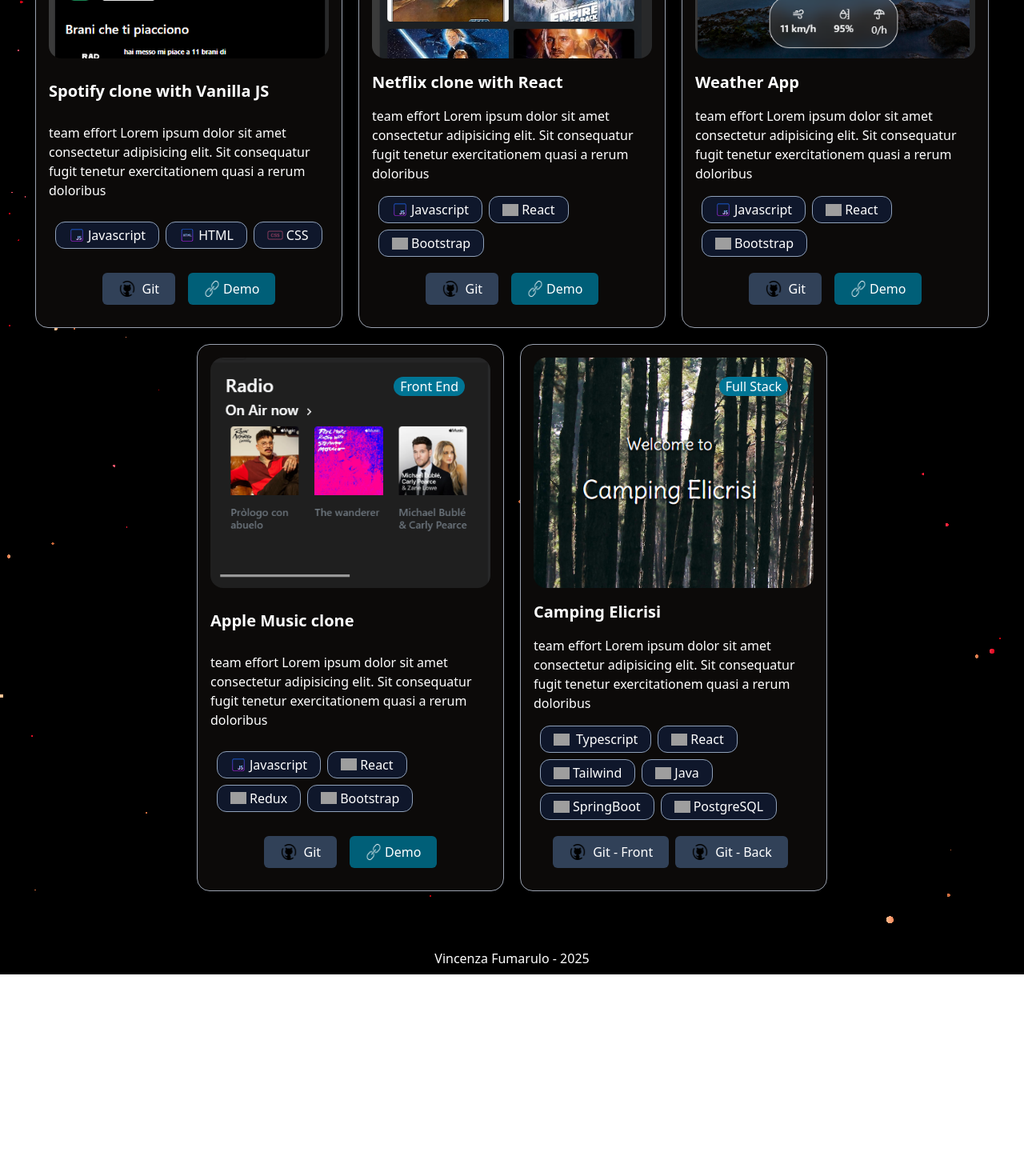
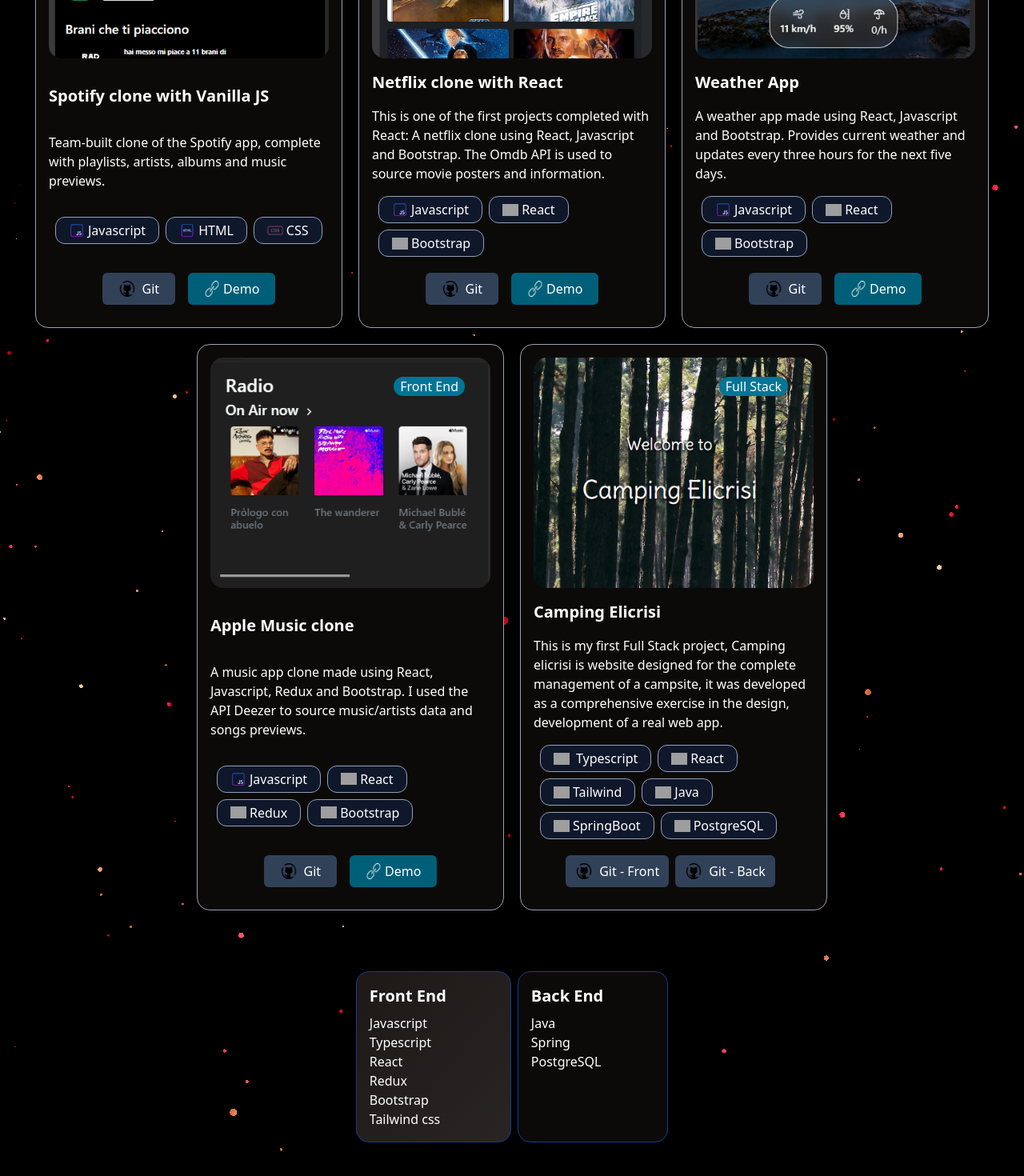
Before and after one commit to Moonril/vincenza-portfolio, a React (Vite) app: page / in a window 1280 px wide. Shown: the part 1200-2670 px from the top of the page at 80% size. Before the commit the page ends 2418 px from the top, so only its background shows below. Built offline with nearby package versions, Linux system fonts and the light colour scheme; grey boxes are pictures that could not be loaded.

Commit message:
new section - skills

```diff
--- a/src/components/AboutSection.jsx
+++ b/src/components/AboutSection.jsx
@@ -6,7 +6,7 @@
         {/* <section className="bg-[url('https://images.pexels.com/photos/33109/fall-autumn-red-season.jpg')] min-h-screen flex flex-col justify-center p-20"> */}
             <div className="lg:w-3xl p-3 text-white font-bold">
                 <h1 className="text-5xl pb-3">Hi! I'm <span className="text-transparent bg-clip-text font-extrabold bg-gradient-to-r from-[#C8005B] to-red-500">Vincenza</span>,</h1>
-                <p className="text-justify">About a year and half ago I started helping some friends modify some .lua files. While they found the code challenging, I quickly realized it came naturally to me. After a while I began experimenting some HTML, CSS and Javascript for fun, and I realised that this could be more than a little hobby. After a period of solo studying I decided to attend a bootcamp to better understand where this path could take me, this is the reason why I chose a Full-Stack course, I wanted to know more about the whole ordeal. Ultimately I did not betray my creative nature and stayed true to my affection for Front End development.</p>
+                <p className="text-justify font-medium">About a year and half ago I started helping some friends modify some .lua files. While they found the code challenging, I quickly realized it came naturally to me. After a while I began experimenting some HTML, CSS and Javascript for fun, and I realised that this could be more than a little hobby. After a period of solo studying I decided to attend a bootcamp to better understand where this path could take me, this is the reason why I chose a Full-Stack course, I wanted to know more about the whole ordeal. Ultimately I did not betray my creative nature and stayed true to my affection for Front End development.</p>
             </div>
             <Link to="projects" smooth={true} className="cursor-pointer hover:translate-y-2 transition duration-500 ease-in-out">
                 <img src="https://img.icons8.com/?size=100&id=37218&format=png&color=ffffff" alt="arrow-down-icon" width={50} />
--- a/src/components/Footer.jsx
+++ b/src/components/Footer.jsx
@@ -1,6 +1,6 @@
 const Footer = function () {
     return (
-        <section className="bg-black text-white text-center py-2">Vincenza Fumarulo - {new Date().getFullYear()}</section>
+        <section className="bg-black text-white text-center py-2">Vincenza Fumarulo &middot; {new Date().getFullYear()} &middot; <a href="https://github.com/moonril/">Git</a> &middot; <a href="https://www.linkedin.com/in/vincenza-fumarulo/">Linkedin</a> </section>
     )
 }
 
--- a/src/components/MainPage.jsx
+++ b/src/components/MainPage.jsx
@@ -2,6 +2,7 @@
 import ProjectSection from './ProjectSection'
 import AboutSection from './AboutSection'
 import Particles from './Particles';
+import SkillSection from './SkillSection';
 
 const MainPage = function () {
     return (
@@ -9,8 +10,8 @@
             <div className="absolute inset-0 -z-10 w-full h-full">
                 <Particles
                     particleColors={['#f2233a', '#f99768']}
-                    particleCount={1000}
-                    particleSpread={10}
+                    particleCount={1300}
+                    particleSpread={5}
                     speed={0.03}
                     particleBaseSize={90}
                     moveParticlesOnHover={false}
@@ -20,7 +21,7 @@
             </div>
             <Element name='about'><AboutSection /></Element>
             <Element name='projects'><ProjectSection /></Element>
-            <Element name='tech'>tech</Element>
+            <Element name='tech'><SkillSection /></Element>
 
         </section>
     )
--- a/src/components/ProjectSection.jsx
+++ b/src/components/ProjectSection.jsx
@@ -6,7 +6,7 @@
             <h3 className=" text-4xl pb-2 font-bold">My Projects</h3>
             <p className="py-3 text-lg">A collection of projects that showcase my skills in web development in chronological order. Some were completed during the Epicode Full-Stack course,others are personal projects.</p>
             {/* cards container */}
-            <div className="flex flex-row justify-center p-5 gap-5 flex-wrap">
+            <div className="flex flex-row justify-center p-2 md:p-5 gap-5 flex-wrap">
                 {/* cards */}
                 {/* Spotify vanilla */}
                 <div className="bg-stone-950 p-4 rounded-2xl border border-gray-400 w-sm hover:border-red-800 hover:scale-103 transition delay-50 duration-500 ease-in-out flex flex-col justify-between">
@@ -15,7 +15,8 @@
                         <div className="absolute right-8 top-6 bg-cyan-700 px-2 rounded-2xl">Front End</div>
                     </div>
                     <h5 className="pt-4 pb-2 text-xl font-bold text-left">Spotify clone with Vanilla JS</h5>
-                    <p className="py-2 text-left">team effort Lorem ipsum dolor sit amet consectetur adipisicing elit. Sit consequatur fugit tenetur exercitationem quasi a rerum doloribus
+                    <p className="py-2 text-left">
+                        Team-built clone of the Spotify app, complete with playlists, artists, albums and music previews.
                     </p>
 
                     <div className="p-2 flex flex-row justify-start flex-wrap gap-2">
@@ -38,7 +39,7 @@
                         <div className="absolute right-8 top-6 bg-cyan-700 px-2 rounded-2xl">Front End</div>
                     </div>
                     <h5 className="pt-4 pb-2 text-xl font-bold text-left">Netflix clone with React</h5>
-                    <p className="py-2 text-left">team effort Lorem ipsum dolor sit amet consectetur adipisicing elit. Sit consequatur fugit tenetur exercitationem quasi a rerum doloribus
+                    <p className="py-2 text-left">This is one of the first projects completed with React: A netflix clone using React, Javascript and Bootstrap. The Omdb API is used to source movie posters and information.
                     </p>
                     <div className="p-2 flex flex-row justify-start flex-wrap gap-2">
                         <p className="bg-slate-900 border border-slate-400 rounded-xl py-1 px-4 flex flex-row items-center"><svg xmlns="http://www.w3.org/2000/svg" x="0px" y="0px" width="20" height="20" viewBox="0 0 64 64">
@@ -60,7 +61,7 @@
                         <div className="absolute right-8 top-6 bg-cyan-700 px-2 rounded-2xl">Front End</div>
                     </div>
                     <h5 className="pt-4 pb-2 text-xl font-bold text-left">Weather App</h5>
-                    <p className="py-2 text-left">team effort Lorem ipsum dolor sit amet consectetur adipisicing elit. Sit consequatur fugit tenetur exercitationem quasi a rerum doloribus
+                    <p className="py-2 text-left">A weather app made using React, Javascript and Bootstrap. Provides current weather and updates every three hours for the next five days.
                     </p>
                     <div className="p-2 flex flex-row justify-start flex-wrap gap-2">
                         <p className="bg-slate-900 border border-slate-400 rounded-xl py-1 px-4 flex flex-row items-center"><svg xmlns="http://www.w3.org/2000/svg" x="0px" y="0px" width="20" height="20" viewBox="0 0 64 64">
@@ -81,7 +82,7 @@
                         <div className="absolute right-8 top-6 bg-cyan-700 px-2 rounded-2xl">Front End</div>
                     </div>
                     <h5 className="pt-4 pb-2 text-xl font-bold text-left">Apple Music clone</h5>
-                    <p className="py-2 text-left">team effort Lorem ipsum dolor sit amet consectetur adipisicing elit. Sit consequatur fugit tenetur exercitationem quasi a rerum doloribus
+                    <p className="py-2 text-left">A music app clone made using React, Javascript, Redux and Bootstrap. I used the API Deezer to source music/artists data and songs previews.
                     </p>
                     <div className="p-2 flex flex-row justify-start flex-wrap gap-2">
                         <p className="bg-slate-900 border border-slate-400 rounded-xl py-1 px-4 flex flex-row items-center"><svg xmlns="http://www.w3.org/2000/svg" x="0px" y="0px" width="20" height="20" viewBox="0 0 64 64">
@@ -104,7 +105,7 @@
                         <div className="absolute right-8 top-6 bg-cyan-700 px-2 rounded-2xl">Full Stack</div>
                     </div>
                     <h5 className="pt-4 pb-2 text-xl font-bold text-left">Camping Elicrisi</h5>
-                    <p className="py-2 text-left">team effort Lorem ipsum dolor sit amet consectetur adipisicing elit. Sit consequatur fugit tenetur exercitationem quasi a rerum doloribus
+                    <p className="py-2 text-left">This is my first Full Stack project, Camping elicrisi is website designed for the complete management of a campsite, it was developed as a comprehensive exercise in the design, development of a real web app.
                     </p>
                     <div className="p-2 flex flex-row justify-start flex-wrap gap-2">
                         <p className="bg-slate-900 border border-slate-400 rounded-xl py-1 px-4 flex flex-row items-center"><img width="20" height="20" src="https://img.icons8.com/fluency/48/typescript--v2.png" alt="typescript--v2" className="me-1"/><span className="ps-1">Typescript</span></p>
@@ -116,8 +117,8 @@
                         <p className="bg-slate-900 border border-slate-400 rounded-xl py-1 px-4 flex flex-row items-center"><img width="20" height="20" src="https://img.icons8.com/external-tal-revivo-duo-tal-revivo/25/external-postgre-sql-a-free-and-open-source-relational-database-management-system-logo-duo-tal-revivo.png" alt="external-postgre-sql-a-free-and-open-source-relational-database-management-system-logo-duo-tal-revivo" className="me-1"/> PostgreSQL</p>
                     </div>
                     <div className="flex flew-row justify-center p-3">
-                        <a href="https://github.com/Moonril/camping-elicriso-front-end/blob/main/README.md" target="_blank"  className="flex flew-row me-2 py-2 px-5 bg-slate-700 rounded-md cursor-pointer hover:opacity-70"><img src="github-48.png" alt="github icon" width={22} className="me-2" /> Git - Front</a>
-                        <a href="https://github.com/Moonril/camping-elicriso-progetto-finale-back-end" target="_blank"  className="flex flew-row me-2 py-2 px-5 bg-slate-700 rounded-md cursor-pointer hover:opacity-70"><img src="github-48.png" alt="github icon" width={22} className="me-2" /> Git - Back</a>
+                        <a href="https://github.com/Moonril/camping-elicriso-front-end/blob/main/README.md" target="_blank"  className="flex flew-row me-2 py-2 px-3 bg-slate-700 rounded-md cursor-pointer hover:opacity-70"><img src="github-48.png" alt="github icon" width={22} className="me-2" /> Git - Front</a>
+                        <a href="https://github.com/Moonril/camping-elicriso-progetto-finale-back-end" target="_blank"  className="flex flew-row me-2 py-2 px-3 bg-slate-700 rounded-md cursor-pointer hover:opacity-70"><img src="github-48.png" alt="github icon" width={22} className="me-2" /> Git - Back</a>
 
                     </div>
                 </div>
--- /dev/null
+++ b/src/components/SkillSection.jsx
@@ -0,0 +1,23 @@
+const SkillSection = function () {
+    return (
+        <section className="text-white p-5 flex flex-row justify-center gap-2 my-4">
+            <div className="border border-blue-900 rounded-2xl p-4 pe-20 text-start  bg-linear-to-br from-stone-900 to-stone-800">
+                <h3 className="font-bold text-xl mb-2">Front End</h3>
+                <p>Javascript</p>
+                <p>Typescript</p>
+                <p>React</p>
+                <p>Redux</p>
+                <p>Bootstrap</p>
+                <p>Tailwind css</p>
+            </div>
+            <div className="border border-blue-900 rounded-2xl p-4 pe-20 text-start  bg-stone-950">
+                <h3 className="font-bold text-xl mb-2">Back End</h3>
+                <p>Java</p>
+                <p>Spring</p>
+                <p>PostgreSQL</p>
+            </div>
+        </section>
+    )
+}
+
+export default SkillSection
```
